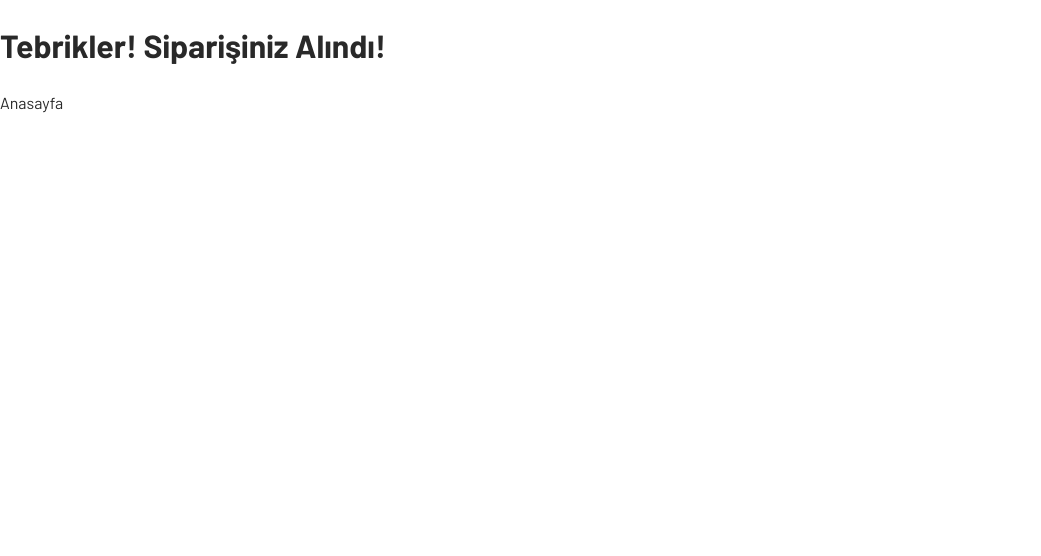
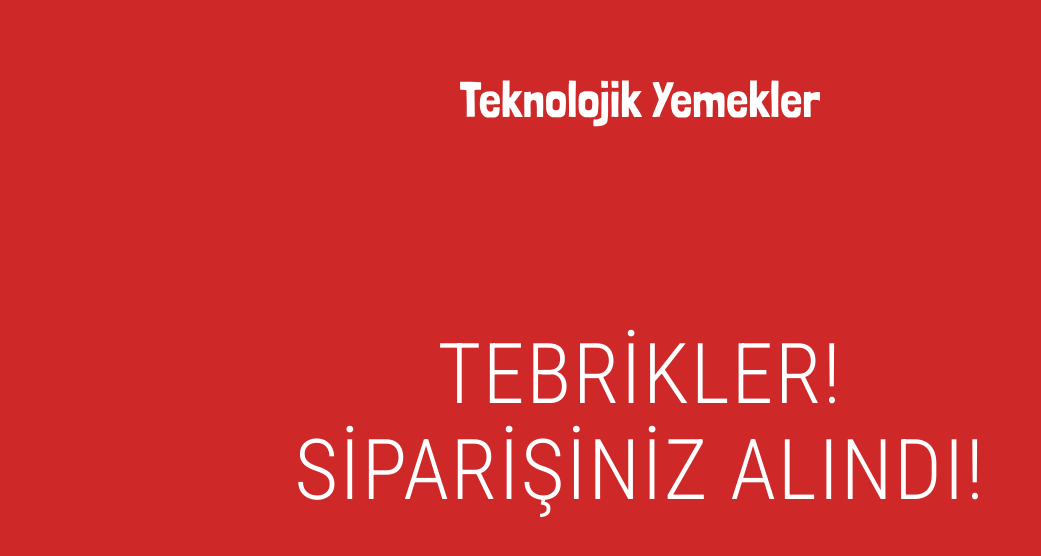
Before and after one commit to sinembaglar/fsweb-s8-challenge-pizza, a React (Vite) app: page /onay in a window 1280 px wide. Shown: the top 556 px of the page, without its empty margins (0-1041 px from the left). Built offline with nearby package versions, Linux system fonts and the light colour scheme; a web font is replaced by a local one.

Commit message:
Build order success page

```diff
--- /dev/null
+++ b/src/components/Success.css
@@ -0,0 +1,57 @@
+.success {
+  min-height: 100vh;
+  display: flex;
+  flex-direction: column;
+  align-items: center;
+  padding: 5rem 1rem;
+  color: #ffffff;
+  text-align: center;
+  background-color: var(--red);
+}
+
+.success-logo {
+  width: 360px;
+}
+
+.success-message {
+  flex: 1;
+  display: flex;
+  align-items: center;
+}
+
+.success-message h1 {
+  margin: 0;
+  font-family: 'Roboto Condensed', sans-serif;
+  font-size: clamp(2.75rem, 7vw, 5.25rem);
+  font-weight: 300;
+  line-height: 1.15;
+  letter-spacing: 0.02em;
+  animation: fade-in-up 0.6s ease-out;
+}
+
+@keyframes fade-in-up {
+  from {
+    opacity: 0;
+    transform: translateY(20px);
+  }
+  to {
+    opacity: 1;
+    transform: translateY(0);
+  }
+}
+
+@media (prefers-reduced-motion: reduce) {
+  .success-message h1 {
+    animation: none;
+  }
+}
+
+@media (max-width: 600px) {
+  .success {
+    padding-top: 3rem;
+  }
+
+  .success-logo {
+    width: 240px;
+  }
+}
--- a/src/components/Success.jsx
+++ b/src/components/Success.jsx
@@ -1,10 +1,23 @@
 import { Link } from 'react-router-dom'
+import logo from '../../images/iteration-1-images/logo.svg'
+import './Success.css'
 
 export default function Success() {
   return (
-    <main>
-      <h1>Tebrikler! Siparişiniz Alındı!</h1>
-      <Link to="/">Anasayfa</Link>
-    </main>
+    <div className="success">
+      <header>
+        <Link to="/" aria-label="Anasayfaya dön">
+          <img src={logo} alt="Teknolojik Yemekler" className="success-logo" />
+        </Link>
+      </header>
+
+      <main className="success-message">
+        <h1>
+          TEBRİKLER!
+          <br />
+          SİPARİŞİNİZ ALINDI!
+        </h1>
+      </main>
+    </div>
   )
 }
```
